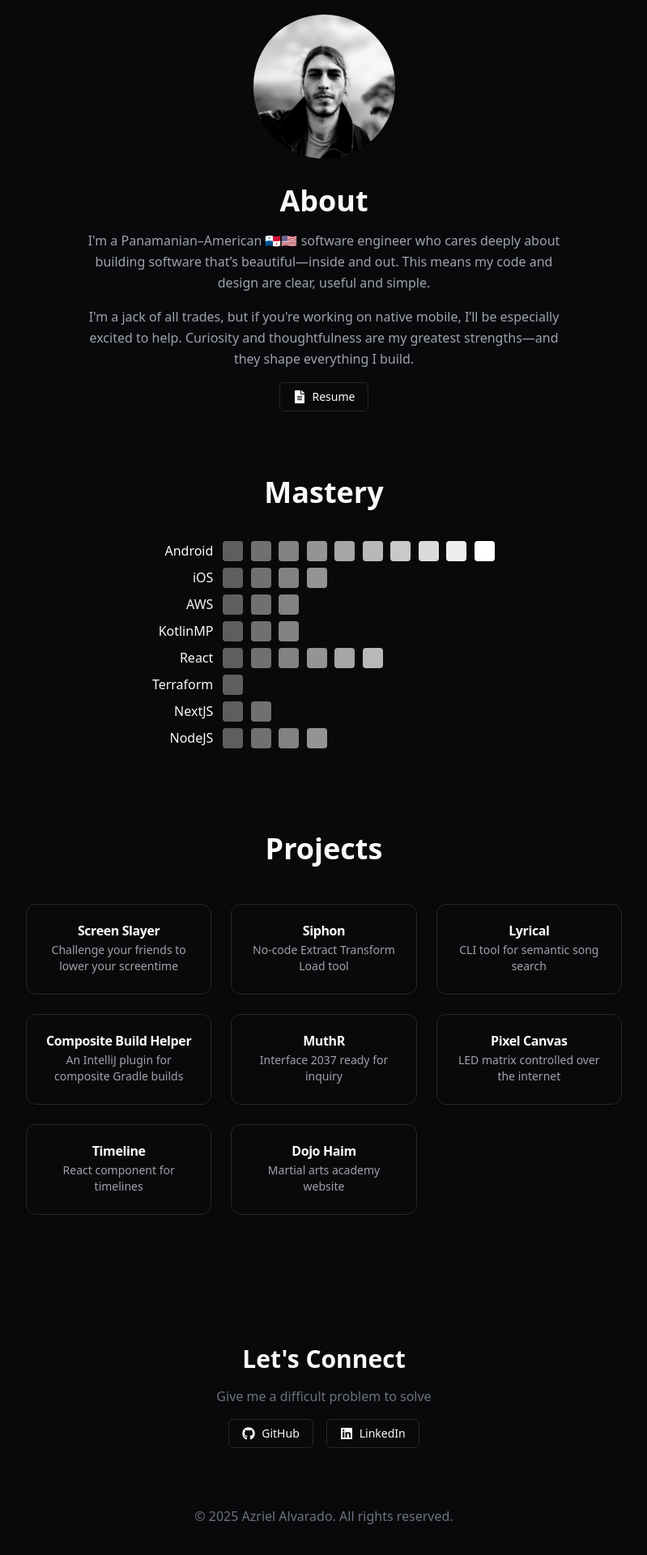
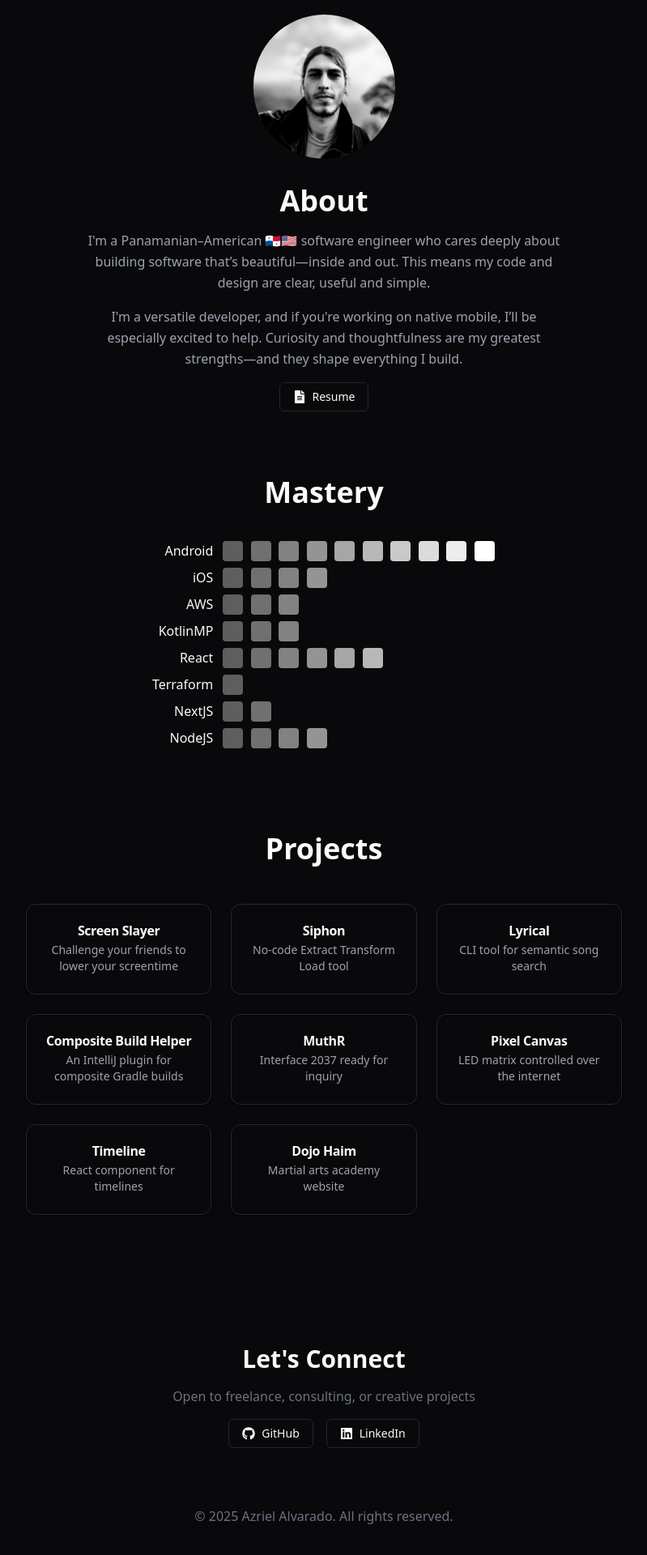
Before and after one commit to L33thaxor118/portfolio, a Next.js app: page / in a window 1280 px wide. Shown: the part 246-2166 px from the top of the page at 81% size, without its empty margins (240-1039 px from the left). Built offline with nearby package versions, Linux system fonts and the light colour scheme.

Commit message:
Update verbiage

```diff
--- a/src/app/page.tsx
+++ b/src/app/page.tsx
@@ -104,7 +104,7 @@ export default function Portfolio() {
                     <p className="text-gray-400 mb-4 max-w-[600px] leading-relaxed">I&apos;m a Panamanian–American 🇵🇦🇺🇸 software engineer who
                         cares deeply about building software that’s beautiful—inside and out. This means my code and design are clear, useful and simple.</p>
                     <p className="text-gray-400 mb-4 max-w-[600px] leading-relaxed">
-                        I&apos;m a jack of all trades, but if you&apos;re working on native mobile, I’ll be especially excited to
+                        I&apos;m a versatile developer, and if you&apos;re working on native mobile, I’ll be especially excited to
                         help. Curiosity and thoughtfulness are my greatest strengths—and they shape everything I build.
                     </p>
                     <Link href={"resume.pdf"} target="_blank" rel="noopener noreferrer"
@@ -138,7 +138,7 @@ export default function Portfolio() {
             {/* Contact Section */}
             <section className="mt-12 text-center py-12">
                 <h2 className="text-3xl font-semibold mb-4">Let&apos;s Connect</h2>
-                <p className="text-gray-500 mb-4">Give me a difficult problem to solve</p>
+                <p className="text-gray-500 mb-4">Open to freelance, consulting, or creative projects</p>
                 <div className="flex justify-center gap-4">
                     <Link href="https://github.com/L33thaxor118" target="_blank" rel="noopener noreferrer" className={buttonVariants({ variant: "outline" })}>
                         <FaGithub size={18}/> GitHub
```
